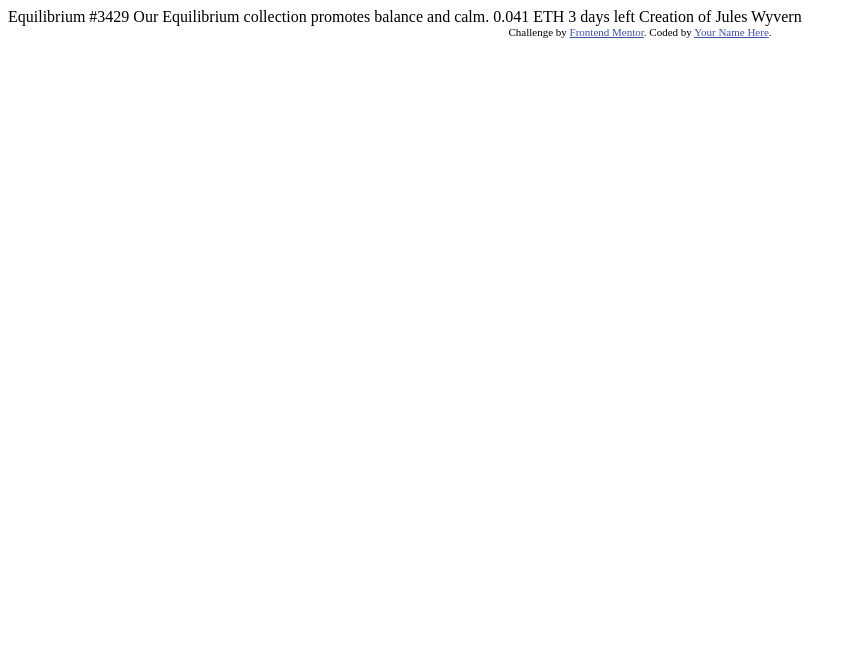
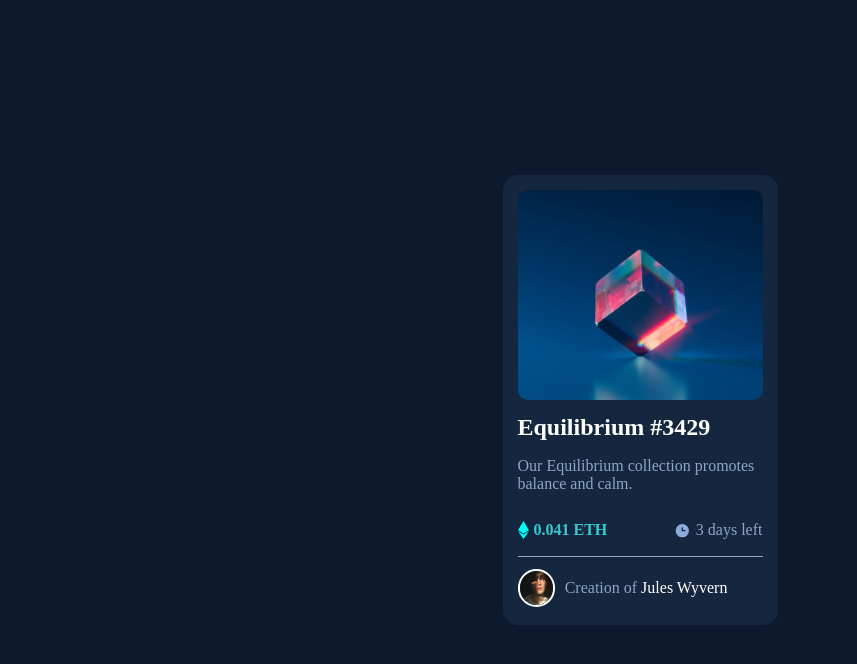
Before and after one commit to JayFullCode/NFT_Preview_Card, a plain HTML site: page index.html in a window 1280 px wide. Shown: the whole page, without its empty margins (0-857 px from the left). Drawn offline with Linux system fonts and the light colour scheme.

Commit message:
Update: HTML/CSS v1

```diff
--- a/index.html
+++ b/index.html
@@ -5,6 +5,7 @@
   <meta name="viewport" content="width=device-width, initial-scale=1.0"> <!-- displays site properly based on user's device -->
 
   <link rel="icon" type="image/png" sizes="32x32" href="./images/favicon-32x32.png">
+  <link rel="stylesheet" href="style.css">
 
   <title>Frontend Mentor | NFT preview card component</title>
 
@@ -16,18 +17,24 @@
 </head>
 <body>
 
-  Equilibrium #3429
+  <div class="card">
+    <img id="img-card" src="images/image-equilibrium.jpg" alt="Equilibrium image">
 
-  Our Equilibrium collection promotes balance and calm.
+    <div class="body--up">
+      <h2>Equilibrium #3429</h2>
+      <p>Our Equilibrium collection promotes balance and calm.</p>
 
-  0.041 ETH
-  3 days left
+      <div class="infos">
+        <p> <img src="images/icon-ethereum.svg" alt="Eth icon"> 0.041 ETH</p>
+        <p> <img src="images/icon-clock.svg" alt="Eth icon">3 days left</p>
+      </div>
+    </div>
 
-  Creation of Jules Wyvern
+    <div class="body--down">
+      <img src="images/image-avatar.png" alt="Profile image">
+      <p>Creation of <span> Jules Wyvern </span> </p>
+    </div>
 
-  <div class="attribution">
-    Challenge by <a href="https://www.frontendmentor.io?ref=challenge" target="_blank">Frontend Mentor</a>.
-    Coded by <a href="#">Your Name Here</a>.
   </div>
 </body>
 </html>
--- /dev/null
+++ b/style.css
@@ -0,0 +1,110 @@
+*{
+    box-sizing: border-box;
+}
+
+html,body{
+    margin: 0;
+    padding: 0;
+
+    height: 100%;
+}
+
+body{
+    display: flex;
+    justify-content: center;
+    align-items: center;
+    background-color: #0D1A2D;
+
+    color: white;
+}
+
+.card{
+    background-color: #15273F;
+    height: 450px;
+    width: 275px;
+
+    border-radius: 15px;
+
+    padding: 15px;
+}
+
+#img-card{
+    height: 50%;
+    width: 100%;
+
+    object-fit: cover;
+
+    border-radius: 10px;
+}
+
+.body--up{
+    height: 35%;
+
+    display: flex;
+    flex-direction: column;
+}
+
+h2{
+    margin: 0px;
+    margin-top: 10px;
+}
+
+p{
+    color: #8CA5C7;
+}
+
+.infos{
+    flex: 1;
+
+    display: flex;
+    justify-content: space-between;
+    align-items: center;
+
+}
+
+.infos p{
+    margin: 0;
+    display: flex;
+    justify-content: center;
+    align-items: center;
+
+    height: 100%;
+}
+
+.infos p:nth-child(1){
+    color: #39C9D0;
+    font-weight: bolder;
+}
+
+.infos p img{
+    margin-right: 5px;
+}
+
+
+
+/***************** DOWN ****************/
+
+.body--down{
+    height: 15%;
+    border-top: 1px #8CA5C7 solid;
+    margin-top: 5px;
+
+    display: flex;
+    justify-content: flex-start;
+    align-items: center;
+}
+
+.body--down p {
+    margin: auto 0px;
+}
+
+.body--down img{
+    height: 60%;
+    border: 2px white solid;
+    border-radius: 50%;
+    margin-right: 10px;
+}
+
+span{
+    color: white;
+}
```
